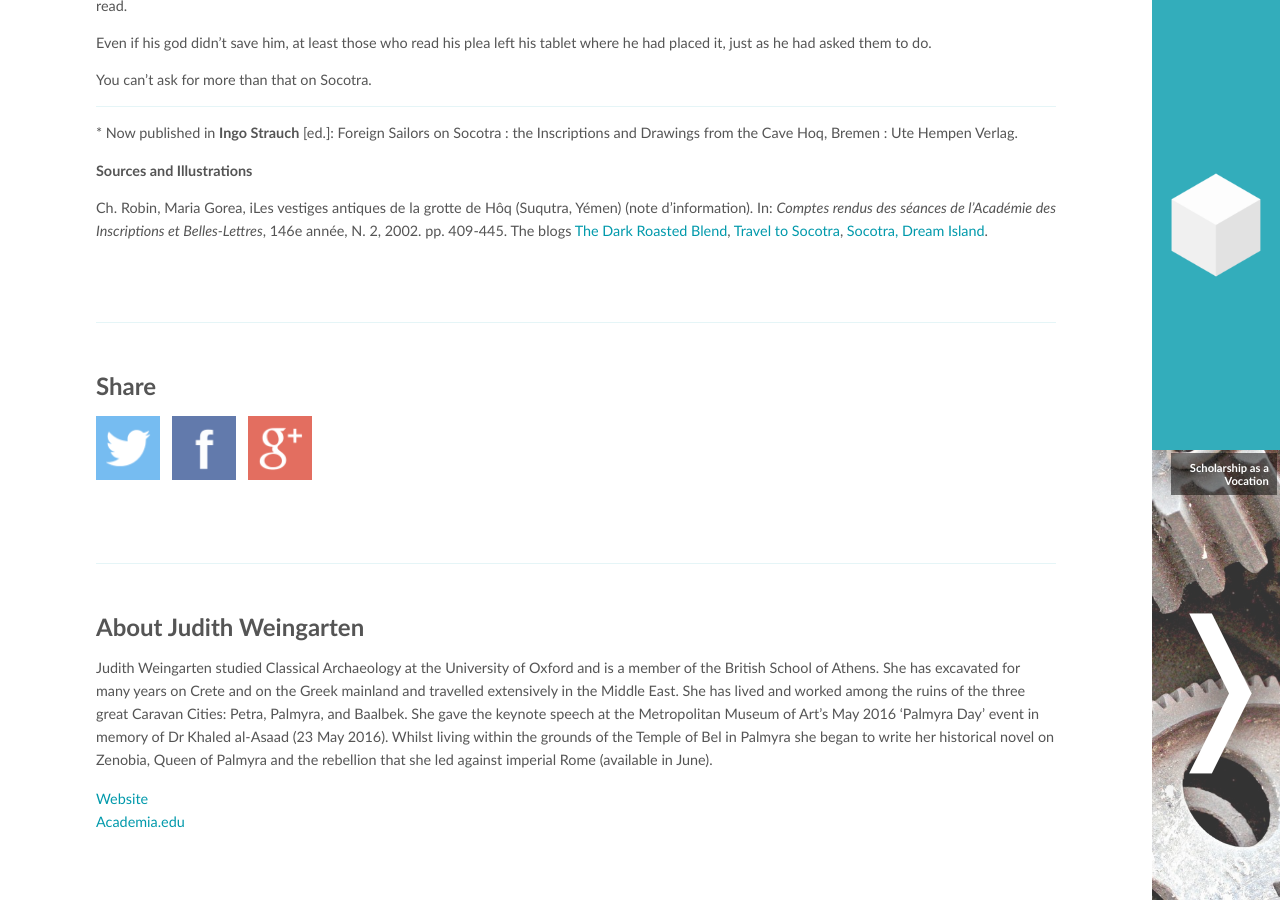
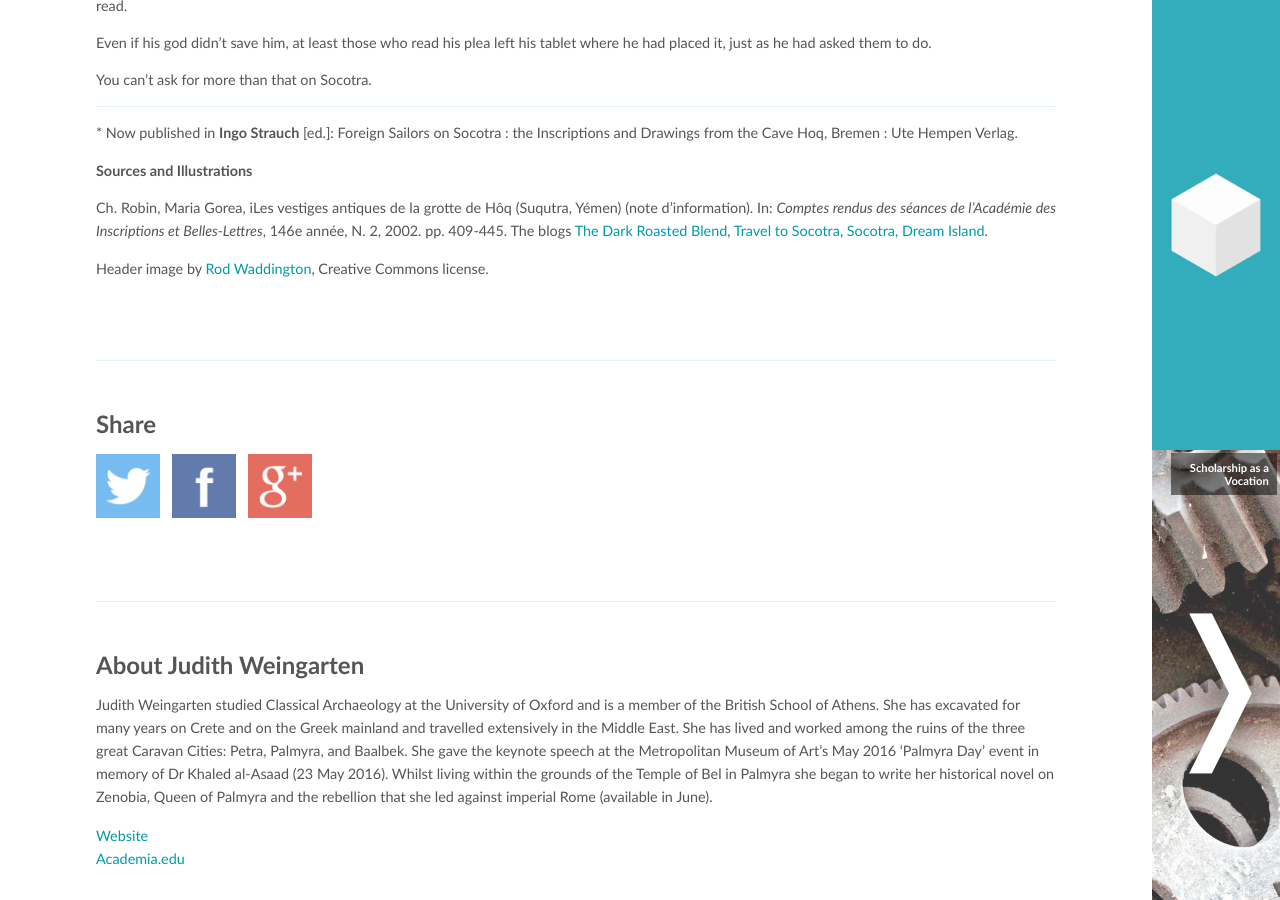
Before and after one commit to roundedglobe/roundedglobe.github.io, a Jekyll site: the page built from _posts/2016-07-05-writing-from-ancient-palmyra-2.md, in a window 1280 px wide and 900 px high, scrolled down 5479 px. Built offline with Jekyll 4.4.1, drawn with Linux system fonts in a browser that asks for light colours; comment, search, counter and statistics services are not loaded; some of the changed lines change nothing that is shown.

Commit message:
palmyra II

```diff
--- a/_posts/2016-07-05-writing-from-ancient-palmyra-2.md
+++ b/_posts/2016-07-05-writing-from-ancient-palmyra-2.md
@@ -1,7 +1,7 @@
 ---
 published: true
 author: jw
-image: jw_header.jpg
+image: jw2_header.jpg
 title: "Writing tablets from ancient Palmyra"
 description: "Part II: The forgotten island"
 ---
@@ -85,3 +85,5 @@
 
 Ch. Robin, Maria Gorea, iLes vestiges antiques de la grotte de Hôq (Suqutra, Yémen)
 (note d'information).  In: *Comptes rendus des séances de l'Académie des Inscriptions et Belles-Lettres*, 146e année, N. 2, 2002. pp. 409-445. The blogs [The Dark Roasted Blend](http://www.darkroastedblend.com/2008/09/most-alien-looking-place-on-earth.html), [Travel to Socotra](http://en.paperblog.com/travel-to-socotra-island-yemen-494048/), [Socotra, Dream Island](http://socotra.info/hoq#.VzIKf-RrWxY).
+
+Header image by [Rod Waddington](https://commons.wikimedia.org/wiki/File:Dragon%27s_Blood_Tree,_Socotra_Is_(12473612124).jpg), Creative Commons license.
```
Also changed, not shown: images/jw2_header.jpg (added), 5 other files.
